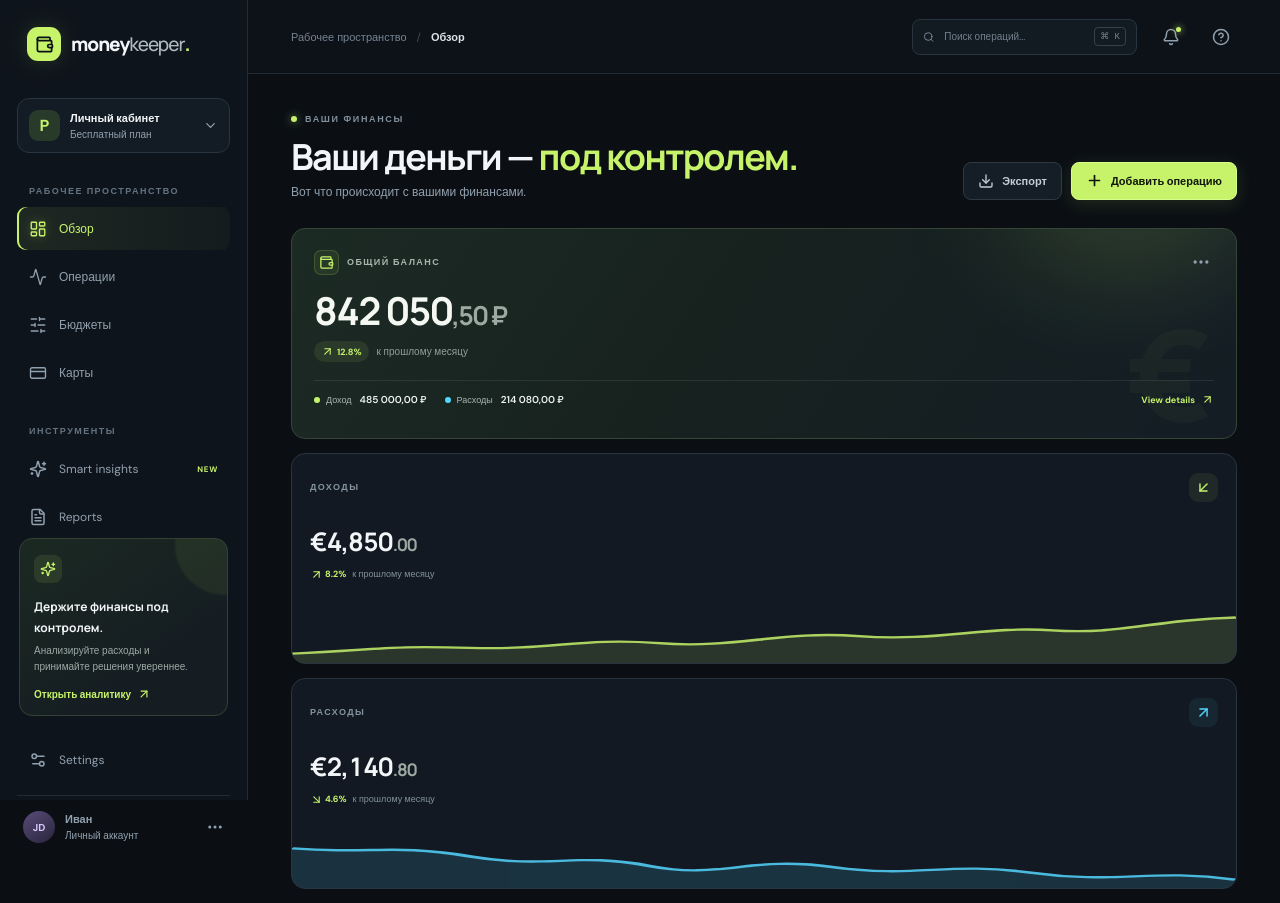
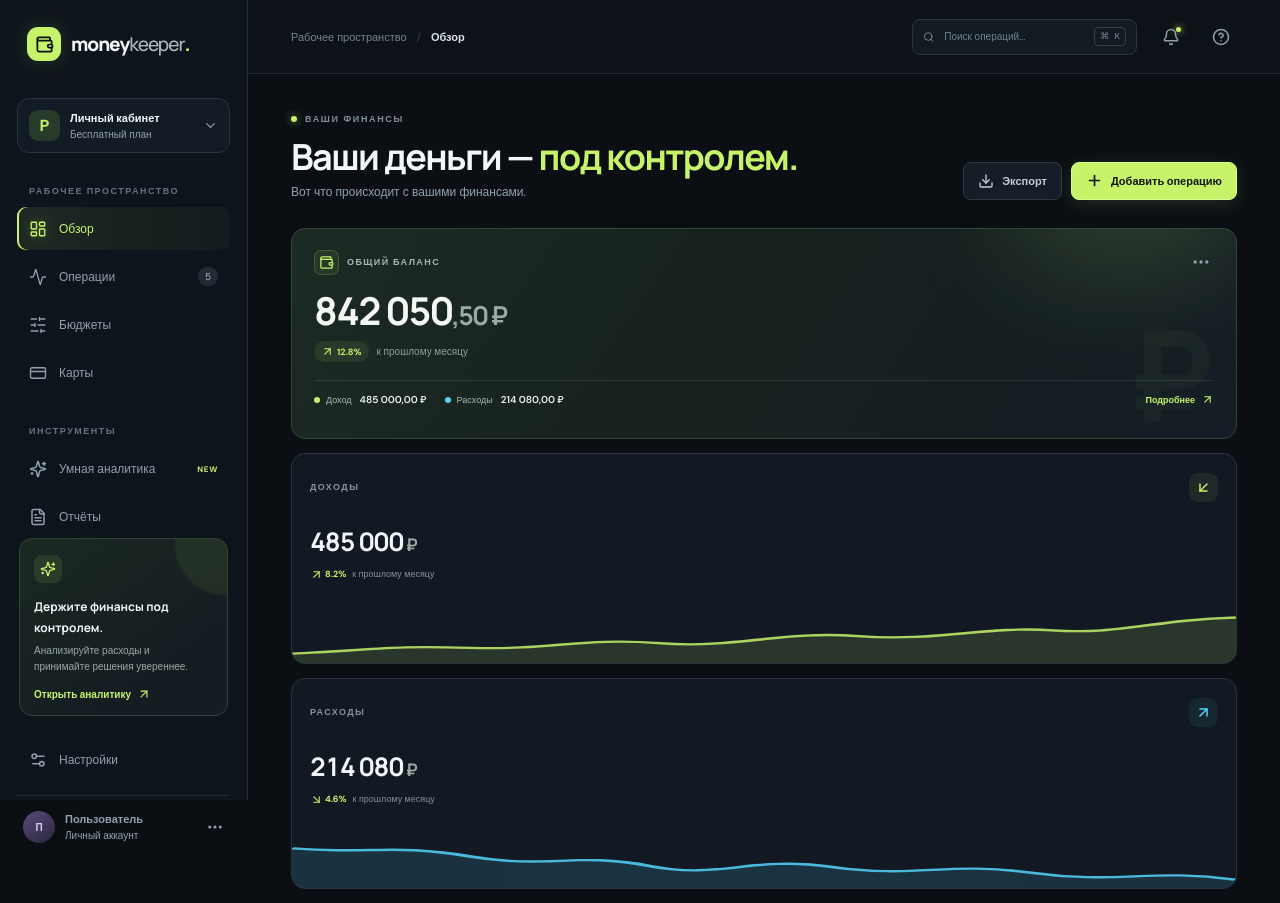
Before and after one commit to trolexdd/MoneyKeeper, a React (Vite) app in the folder frontend/: page / in a window 1280 px wide. Shown: the top 903 px of the page. Built offline with nearby package versions, Linux system fonts and the light colour scheme.

Commit message:
Finish Russian UI labels and ruble formatting

```diff
--- a/frontend/src/App.tsx
+++ b/frontend/src/App.tsx
@@ -117,14 +117,14 @@ export default function App() {
           {navItems.map(({ label, icon: Icon }) => (
             <button key={label} className={"nav-link " + (activeNav === label ? "active" : "")} onClick={() => setActiveNav(label)}>
               <Icon size={18} strokeWidth={1.8} /><span>{label}</span>
-              {label === "Transactions" && <span className="nav-count">5</span>}
+              {label === "Операции" && <span className="nav-count">5</span>}
             </button>
           ))}
         </nav>
         <div className="nav-label tools-label">ИНСТРУМЕНТЫ</div>
         <nav className="main-nav" aria-label="Инструменты">
-          <button className="nav-link" onClick={() => setActiveNav("Умная аналитика")}><Sparkles size={18} /><span>Smart insights</span><span className="new-pill">NEW</span></button>
-          <button className="nav-link" onClick={() => setActiveNav("Отчёты")}><FileText size={18} /><span>Reports</span></button>
+          <button className="nav-link" onClick={() => setActiveNav("Умная аналитика")}><Sparkles size={18} /><span>Умная аналитика</span><span className="new-pill">NEW</span></button>
+          <button className="nav-link" onClick={() => setActiveNav("Отчёты")}><FileText size={18} /><span>Отчёты</span></button>
         </nav>
         <div className="sidebar-bottom">
           <div className="upgrade-card">
@@ -134,10 +134,10 @@ export default function App() {
             <button onClick={() => setActiveNav("Умная аналитика")}>Открыть аналитику <ArrowUpRight size={14} /></button>
             <div className="upgrade-orb" />
           </div>
-          <button className="nav-link settings-link" onClick={() => setActiveNav("Настройки")}><Settings2 size={18} /><span>Settings</span></button>
+          <button className="nav-link settings-link" onClick={() => setActiveNav("Настройки")}><Settings2 size={18} /><span>Настройки</span></button>
           <div className="profile-row">
-            <div className="profile-avatar">JD</div>
-            <div className="profile-copy"><strong>Иван</strong><span>Личный аккаунт</span></div>
+            <div className="profile-avatar">П</div>
+            <div className="profile-copy"><strong>Пользователь</strong><span>Личный аккаунт</span></div>
             <Ellipsis size={18} />
           </div>
         </div>
@@ -149,10 +149,10 @@ export default function App() {
           <div className="topbar-actions">
             <label className="search-box"><Search size={16} /><input value={query} onChange={(event) => setQuery(event.target.value)} placeholder="Поиск операций..." aria-label="Поиск операций" /><kbd>⌘ K</kbd></label>
             <div className="notification-wrap">
-              <button className="icon-button notification-button" aria-label="Notifications" onClick={() => setShowNotifications((value) => !value)}><Bell size={18} /><i /></button>
+              <button className="icon-button notification-button" aria-label="Уведомления" onClick={() => setShowNotifications((value) => !value)}><Bell size={18} /><i /></button>
               {showNotifications && <div className="notification-popover"><strong>Новых уведомлений нет</strong><span>Здесь появятся новые события.</span></div>}
             </div>
-            <button className="help-button" aria-label="Help"><CircleHelp size={18} /></button>
+            <button className="help-button" aria-label="Помощь"><CircleHelp size={18} /></button>
           </div>
         </header>
 
@@ -174,7 +174,7 @@ export default function App() {
               <div className="balance-card-glow" />
               <div className="balance-topline">
                 <span className="balance-label"><span className="balance-icon"><Wallet size={15} /></span> ОБЩИЙ БАЛАНС</span>
-                <button className="balance-menu" aria-label="Balance options"><Ellipsis size={20} /></button>
+                <button className="balance-menu" aria-label="Настройки баланса"><Ellipsis size={20} /></button>
               </div>
               <div className="balance-value">842 050<span>,50 ₽</span></div>
               <div className="balance-foot"><span className="positive-chip"><ArrowUpRight size={13} /> 12.8%</span><span className="balance-period">к прошлому месяцу</span></div>
@@ -182,19 +182,19 @@ export default function App() {
               <div className="balance-breakdown">
                 <div><span className="breakdown-dot income-dot" /><span>Доход</span><strong>485 000,00 ₽</strong></div>
                 <div><span className="breakdown-dot expense-dot" /><span>Расходы</span><strong>214 080,00 ₽</strong></div>
-                <div className="balance-card-link">View details <ArrowUpRight size={13} /></div>
+                <div className="balance-card-link">Подробнее <ArrowUpRight size={13} /></div>
               </div>
-              <div className="balance-decoration">€</div>
+              <div className="balance-decoration">₽</div>
             </article>
             <article className="stat-card income-stat">
               <div className="stat-card-head"><span>ДОХОДЫ</span><span className="stat-icon"><ArrowDownLeft size={17} /></span></div>
-              <div className="stat-value">€4,850<span>.00</span></div>
+              <div className="stat-value">485 000<span> ₽</span></div>
               <div className="stat-foot"><span className="positive-text"><ArrowUpRight size={13} /> 8.2%</span><span>к прошлому месяцу</span></div>
               <div className="sparkline income-spark"><svg viewBox="0 0 180 42" preserveAspectRatio="none"><path d="M0 34 C18 30 18 27 34 29 S55 20 70 25 S93 14 108 19 S132 10 145 14 S164 5 180 3" /><path className="spark-fill" d="M0 34 C18 30 18 27 34 29 S55 20 70 25 S93 14 108 19 S132 10 145 14 S164 5 180 3 L180 42 L0 42Z" /></svg></div>
             </article>
             <article className="stat-card expense-stat">
               <div className="stat-card-head"><span>РАСХОДЫ</span><span className="stat-icon expense-icon"><ArrowUpRight size={17} /></span></div>
-              <div className="stat-value">€2,140<span>.80</span></div>
+              <div className="stat-value">214 080<span> ₽</span></div>
               <div className="stat-foot"><span className="positive-text"><ArrowDownRight size={13} /> 4.6%</span><span>к прошлому месяцу</span></div>
               <div className="sparkline expense-spark"><svg viewBox="0 0 180 42" preserveAspectRatio="none"><path d="M0 8 C16 13 19 4 34 15 S54 11 68 23 S87 14 103 24 S125 19 141 29 S164 25 180 35" /><path className="spark-fill" d="M0 8 C16 13 19 4 34 15 S54 11 68 23 S87 14 103 24 S125 19 141 29 S164 25 180 35 L180 42 L0 42Z" /></svg></div>
             </article>
@@ -204,7 +204,7 @@ export default function App() {
             <article className="panel cashflow-panel">
               <div className="panel-heading">
                 <div><div className="panel-kicker">ДВИЖЕНИЕ ДЕНЕГ</div><h2>Движение средств</h2><p>Следите за доходами и расходами.</p></div>
-                <div className="period-switch" role="group" aria-label="Chart period">
+                <div className="period-switch" role="group" aria-label="Период графика">
                   {(["Week", "Month", "Year"] as Period[]).map((item) => <button key={item} className={period === item ? "selected" : ""} onClick={() => setPeriod(item)}>{({ Week: "Неделя", Month: "Месяц", Year: "Год" })[item]}</button>)}
                 </div>
               </div>
@@ -233,7 +233,7 @@ export default function App() {
             <article className="panel budget-panel">
               <div className="panel-heading budget-heading">
                 <div><div className="panel-kicker">ПЛАН РАСХОДОВ</div><h2>Бюджеты на месяц</h2><p>Вы тратите меньше, чем в прошлом месяце.</p></div>
-                <button className="more-button" aria-label="Budget options"><Ellipsis size={19} /></button>
+                <button className="more-button" aria-label="Настройки бюджета"><Ellipsis size={19} /></button>
               </div>
               <div className="budget-total-row"><div><strong>155 400 ₽</strong><span> из 215 000 ₽ использовано</span></div><span className="budget-percent">72%</span></div>
               <div className="budget-total-track"><span /></div>
@@ -267,17 +267,17 @@ export default function App() {
               {visibleTransactions.length === 0 && <div className="empty-state">Ничего не найдено по запросу “{query}”.</div>}
             </div>
           </section>
-          <footer className="dashboard-footer"><span>© 2026 MoneyKeeper</span><span>Для ясности в финансах <span className="footer-spark">✳</span></span><span>All systems operational <i className="footer-status" /></span></footer>
+          <footer className="dashboard-footer"><span>© 2026 MoneyKeeper</span><span>Для ясности в финансах <span className="footer-spark">✳</span></span><span>Все системы работают <i className="footer-status" /></span></footer>
         </div>
       </main>
 
       {showModal && (
         <div className="modal-backdrop" role="presentation" onMouseDown={(event) => { if (event.target === event.currentTarget) setShowModal(false); }}>
           <form className="transaction-modal" onSubmit={addTransaction}>
-            <div className="modal-heading"><div><span className="panel-kicker">БЫСТРОЕ ДОБАВЛЕНИЕ</span><h2>Добавить операцию</h2></div><button type="button" className="icon-button" aria-label="Close" onClick={() => setShowModal(false)}><X size={19} /></button></div>
+            <div className="modal-heading"><div><span className="panel-kicker">БЫСТРОЕ ДОБАВЛЕНИЕ</span><h2>Добавить операцию</h2></div><button type="button" className="icon-button" aria-label="Закрыть" onClick={() => setShowModal(false)}><X size={19} /></button></div>
             <div className="type-toggle"><button type="button" className={formType === "expense" ? "active expense-choice" : ""} onClick={() => setFormType("expense")}>Расход</button><button type="button" className={formType === "income" ? "active income-choice" : ""} onClick={() => setFormType("income")}>Доход</button></div>
             <label className="form-label">ОПИСАНИЕ<input autoFocus value={formName} onChange={(event) => setFormName(event.target.value)} placeholder="Например, продукты" required /></label>
-            <label className="form-label">СУММА (€)<input type="number" min="0.01" step="0.01" value={formAmount} onChange={(event) => setFormAmount(event.target.value)} placeholder="0.00" required /></label>
+            <label className="form-label">СУММА (₽)<input type="number" min="0.01" step="0.01" value={formAmount} onChange={(event) => setFormAmount(event.target.value)} placeholder="0,00" required /></label>
             <button className="primary-button modal-submit" type="submit"><Plus size={16} /> Сохранить операцию</button>
             <p className="modal-hint">Демо-режим · Операция хранится только в текущем сеансе браузера.</p>
           </form>
```
